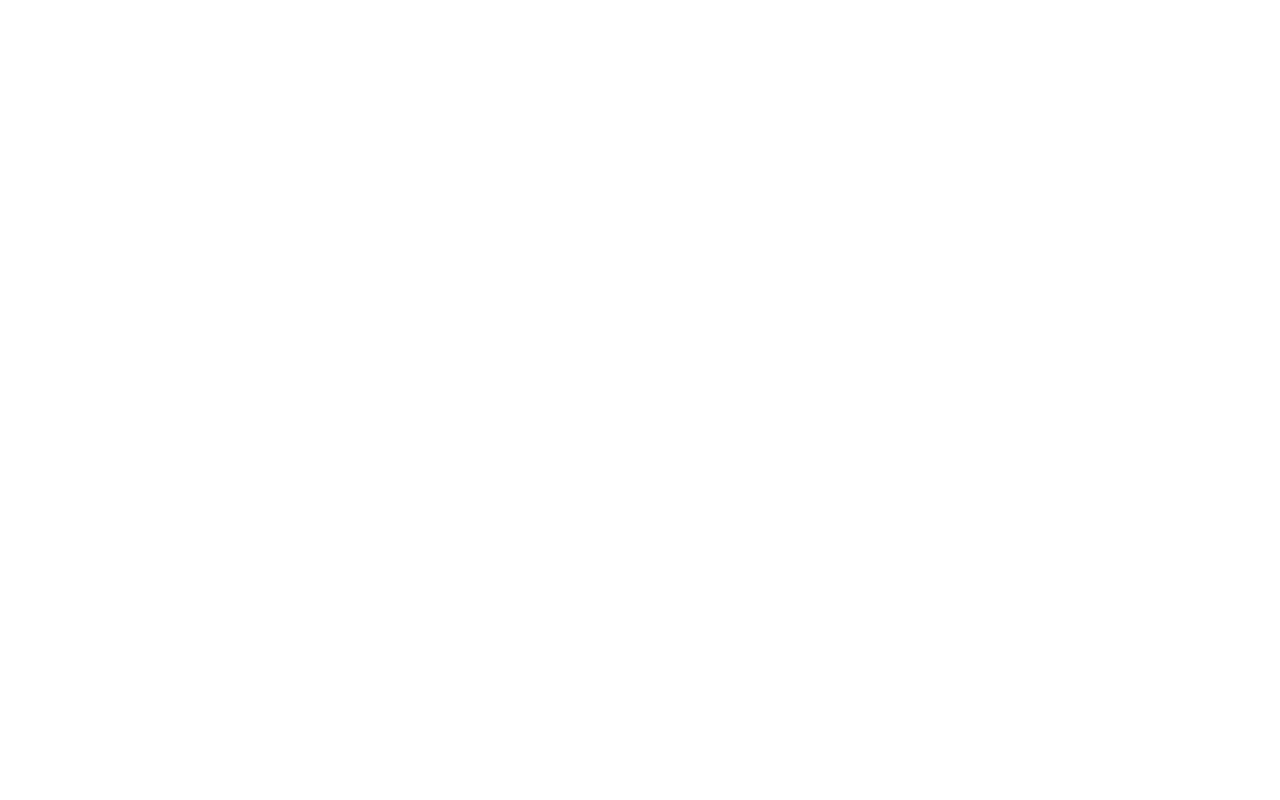
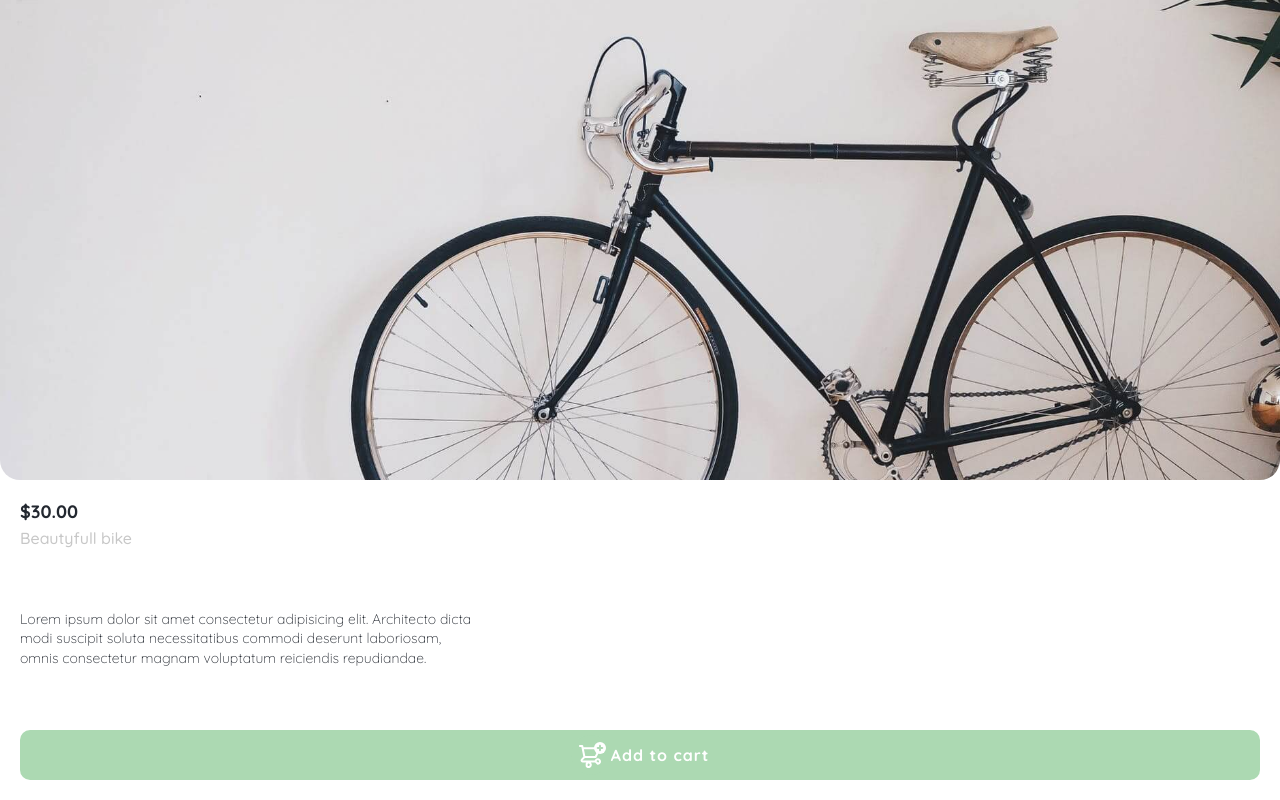
Before and after one commit to EntomoSci/YardSale, a plain HTML site: page pages/product-details.html in a window 1280 px wide. Drawn offline with Linux system fonts and the light colour scheme.

Commit message:
Adding styles to product-details page

```diff
--- a/css/main.css
+++ b/css/main.css
@@ -31,6 +31,10 @@ body
 
 
 /* ---------------------------- GENERIC BUTTON STYLES ---------------------------- */
+button
+{
+    font-family: 'Quicksand', sans-serif;
+}
 .primary-button,
 .secondary-button
 {
--- a/pages/product-details.html
+++ b/pages/product-details.html
@@ -10,10 +10,114 @@
         <link href="https://fonts.googleapis.com/css2?family=Quicksand:wght@300;500;700&family=Roboto:wght@700&display=swap" rel="stylesheet" />
         <link rel="stylesheet" href="../css/main.css" />
         <title>Yard Sale</title>
+        <style>
+            .main-container
+            {
+                display: flex;
+                flex-direction: column;
+                align-items: center;
+                width: 100%;
+                height: 100vh;
+            }
+            .main-container__product-image
+            {
+                width: 100%;
+                height: 45%;
+                object-fit: cover;
+                border-bottom-left-radius: 20px;
+                border-bottom-right-radius: 20px;
+            }
+            .main-container__product-details
+            {
+                display: flex;
+                flex-direction: column;
+                justify-content: space-between;
+
+                width: 100%;
+                height: 55%;
+                padding: 20px;
+            }
+            .title-container__price
+            {
+                font-size: 1.8rem;
+                font-weight: 700;
+
+                margin-bottom: 5px;
+
+                color: var(--dark);
+            }
+
+            .title-container__name
+            {
+                font-size: 1.6rem;
+                font-weight: 500;
+                color: var(--very-light-pink);
+            }
+            .product-details__description
+            {
+                max-width: 460px;
+                margin: 10px 0;
+
+                font-size: 1.4rem;
+                font-weight: 300;
+                line-height: 1.4;
+
+                color: var(--dark);
+            }
+
+            .product-details__button
+            {
+                display: flex;
+                justify-content: center;
+                align-items: center;
+
+                width: 100%;
+                height: 50px;
+
+                background-color: var(--hospital-green);
+            }
+            .button__icon
+            {
+                width: 40px;
+                height: 40px;
+            }
+            .button__text
+            {
+                font-size: 1.6rem;
+                font-weight: 700;
+
+                color: var(--white);
+            }
+
+            @media (min-width: 768px)
+            {
+                .main-container__product-image
+                {
+                    height: 60%;
+                }
+                .main-container__product-details
+                {
+                    height: 40%;
+                }
+            }
+        </style>
     </head>
 
     <body>
-
+        <main class="main-container">
+            <img class="main-container__product-image" src="../assets/img/bike.jpeg" alt="Beautyfull bike">
+            <section class="main-container__product-details">
+                <div class="product-details__title-container">
+                    <h1 class="title-container__price">$30.00</h1>
+                    <p class="title-container__name">Beautyfull bike</p>
+                </div>
+                <p class="product-details__description">Lorem ipsum dolor sit amet consectetur adipisicing elit. Architecto dicta modi suscipit soluta necessitatibus commodi deserunt laboriosam, omnis consectetur magnam voluptatum reiciendis repudiandae.</p>
+                <button class="product-details__button primary-button">
+                    <img class="button__icon" src="../assets/icons/bt_add_to_cart.svg" alt="Shopping cart icon">
+                    <p class="button__text">Add to cart</p>
+                </button>
+            </section>
+        </main>
     </body>
 
 </html>
```
